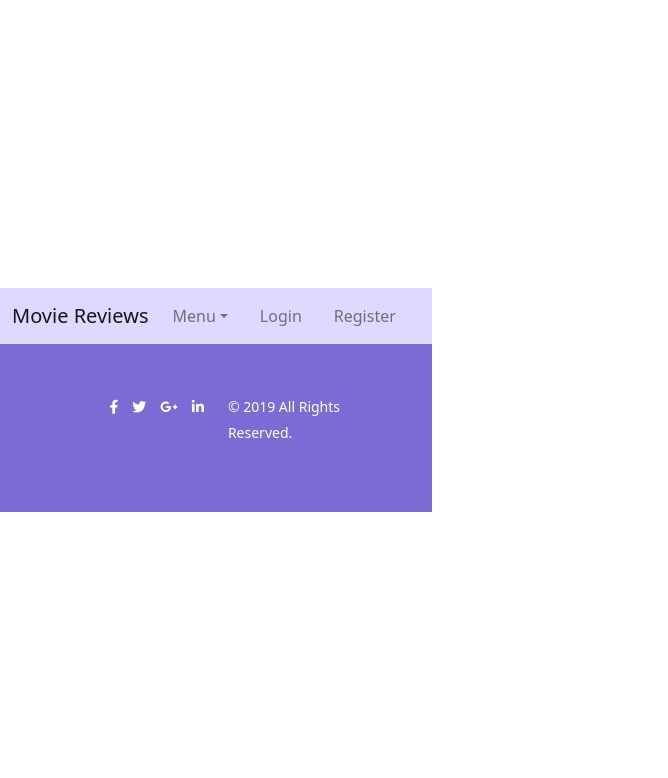
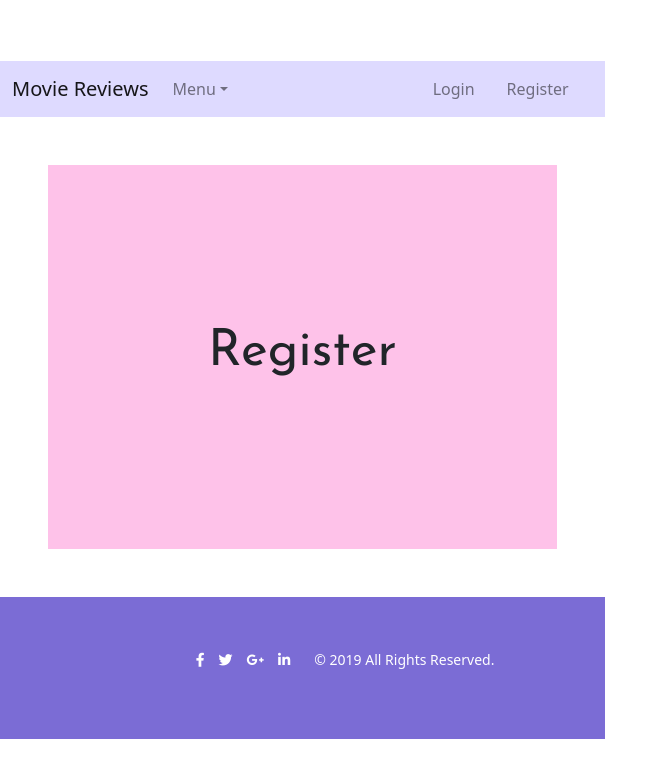
Before and after one commit to MoviesReviews/MoviesReviews.github.pages, a React (Vite) app in the folder client/: page /register in a window 1280 px wide. Shown: the top 778 px of the page, without its empty margins (0-668 px from the left). Built offline with nearby package versions, Linux system fonts and the light colour scheme; the HTML template or start-up script is replaced by a standard one.

Commit message:
Added specific sections for the pages

```diff
--- a/client/src/App.jsx
+++ b/client/src/App.jsx
@@ -5,6 +5,8 @@ import Navbar from './Components/navbar/Navbar'
 import { Route, Routes } from 'react-router-dom'
 import AllUsers from './Components/users/Users'
 import './App.css'
+import Login from './Components/login/Login'
+import Register from './Components/register/Register'
 
 
 function App() {
@@ -18,6 +20,8 @@ function App() {
           <Route path='/' element={<Home />}/>
           <Route path='/movie-reviews' element={<Reviews />}/>
           <Route path='/users' element={<AllUsers />}/>
+          <Route path='/login' element={<Login />}/>
+          <Route path='/register' element={<Register />}/>
         </Routes>
 
         <Footer />
--- a/client/src/Components/home/banner/Banner.jsx
+++ b/client/src/Components/home/banner/Banner.jsx
@@ -1,4 +1,4 @@
-
+import { Link } from 'react-router-dom';
 
 function Banner() {
   return (
@@ -13,9 +13,7 @@ function Banner() {
             <p className="site-title-desc">
               Great place for making friends anf having fun while commenting movies you love.
             </p>
-            <a className="banner-btn" href="#">
-              Join us now
-            </a>
+            <Link to='/register' className='banner-btn'>Join us now</Link>
           </div>
         </div>
       </div>
--- /dev/null
+++ b/client/src/Components/login/Login.jsx
@@ -0,0 +1,12 @@
+function Login() {
+    return (
+        <section>
+            <div className="content-container">
+                <h1>Login</h1>
+
+            </div>
+        </section>
+    )
+}
+
+export default Login
--- a/client/src/Components/navbar/Navbar.jsx
+++ b/client/src/Components/navbar/Navbar.jsx
@@ -20,8 +20,8 @@ function NavbarMenu() {
                         </NavDropdown>
                     </Nav>
                     <Nav>
-                        <Nav.Link href="#deets" className={`${styles.link} ${styles.main}`}>Login</Nav.Link>
-                        <Nav.Link href="#deets" className={`${styles.link} ${styles.main}`}>Register</Nav.Link>
+                        <Nav.Link as={Link} to='/login' className={`${styles.link} ${styles.main}`}>Login</Nav.Link>
+                        <Nav.Link as={Link} to='/register' className={`${styles.link} ${styles.main}`}>Register</Nav.Link>
                     </Nav>
                 </Navbar.Collapse>
             </Container>
--- /dev/null
+++ b/client/src/Components/register/Register.jsx
@@ -0,0 +1,12 @@
+function Register() {
+    return (
+        <section>
+            <div className="content-container">
+                <h1>Register</h1>
+
+            </div>
+        </section>
+    )
+}
+
+export default Register
```
